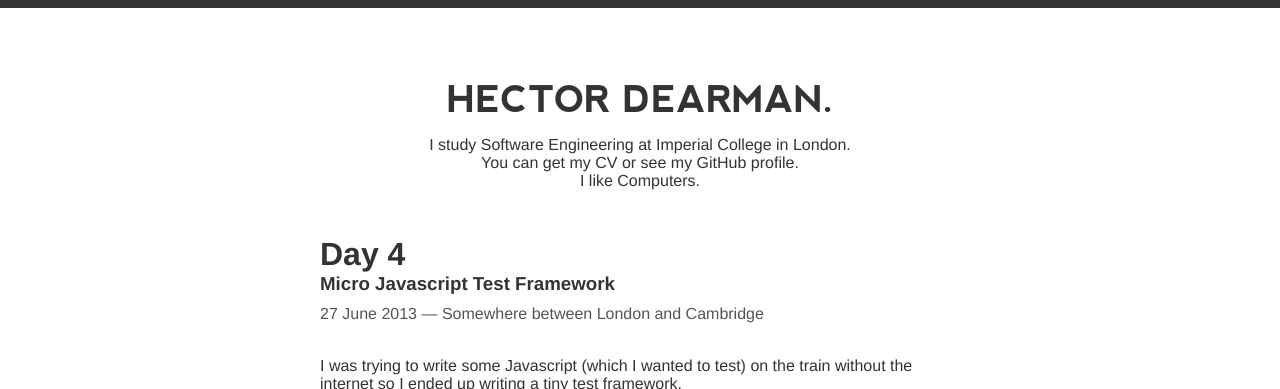
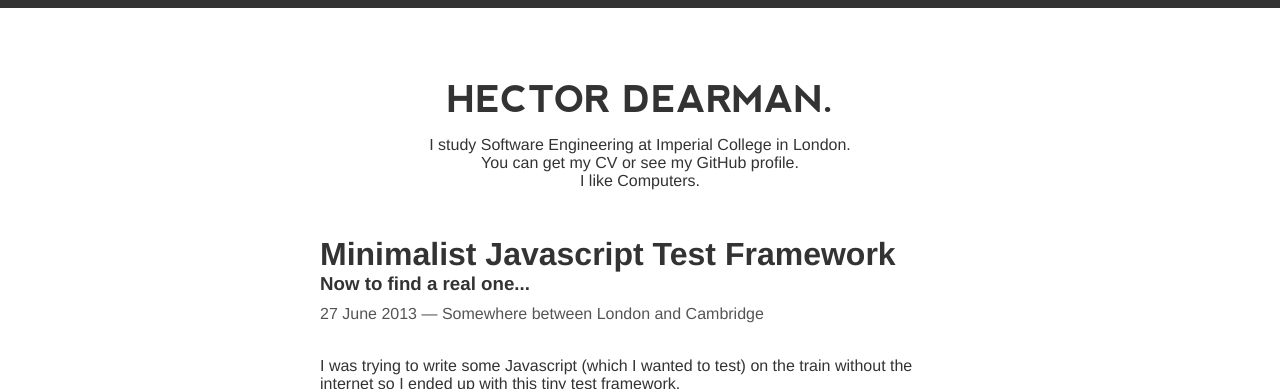
Before and after one commit to chromy/chromy.github.com, a Jekyll site: the page built from _posts/2013-06-27-day4.md, in a window 1280 px wide, cut to the strip 0-389 px from the top of the page. Built offline with Jekyll 4.4.1, drawn with Linux system fonts in a browser that asks for light colours.

Commit message:
updated titles

```diff
--- a/_posts/2013-06-27-day4.md
+++ b/_posts/2013-06-27-day4.md
@@ -1,9 +1,9 @@
 ---
 layout: post
-title: Day 4
-byline: Micro Javascript Test Framework
+title: Minimalist Javascript Test Framework
+byline: Now to find a real one...
 place: Somewhere between London and Cambridge
 ---
 I was trying to write some Javascript (which I wanted to test) on the train without the internet
-so I ended up writing a tiny test framework.
+so I ended up with this tiny test framework.
 {% gist 5880818 %}
```
Also changed, not shown: _posts/2013-06-24-day1.md (+1 -1 lines), _posts/2013-06-25-day2.md (+2 -2 lines), _posts/2013-06-26-day3.md (+1 -1 lines).
